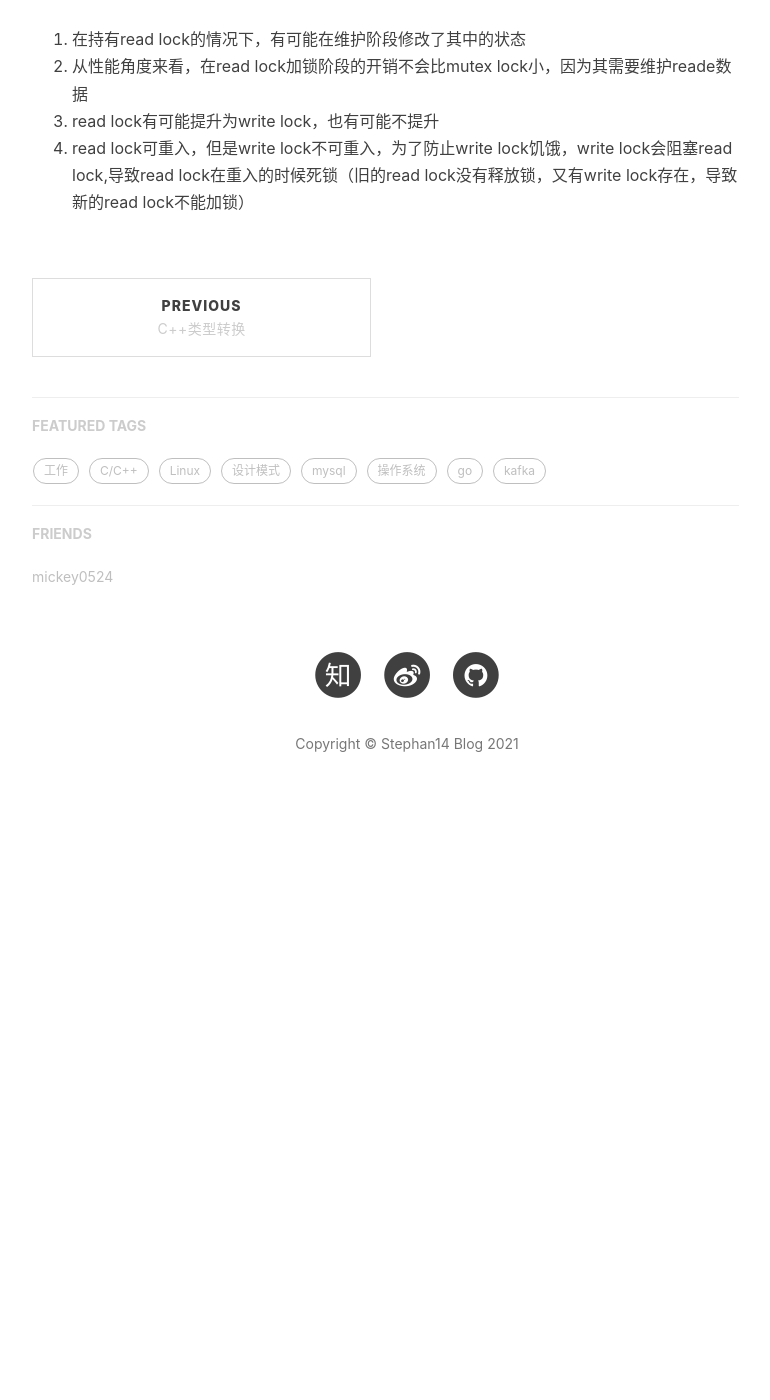
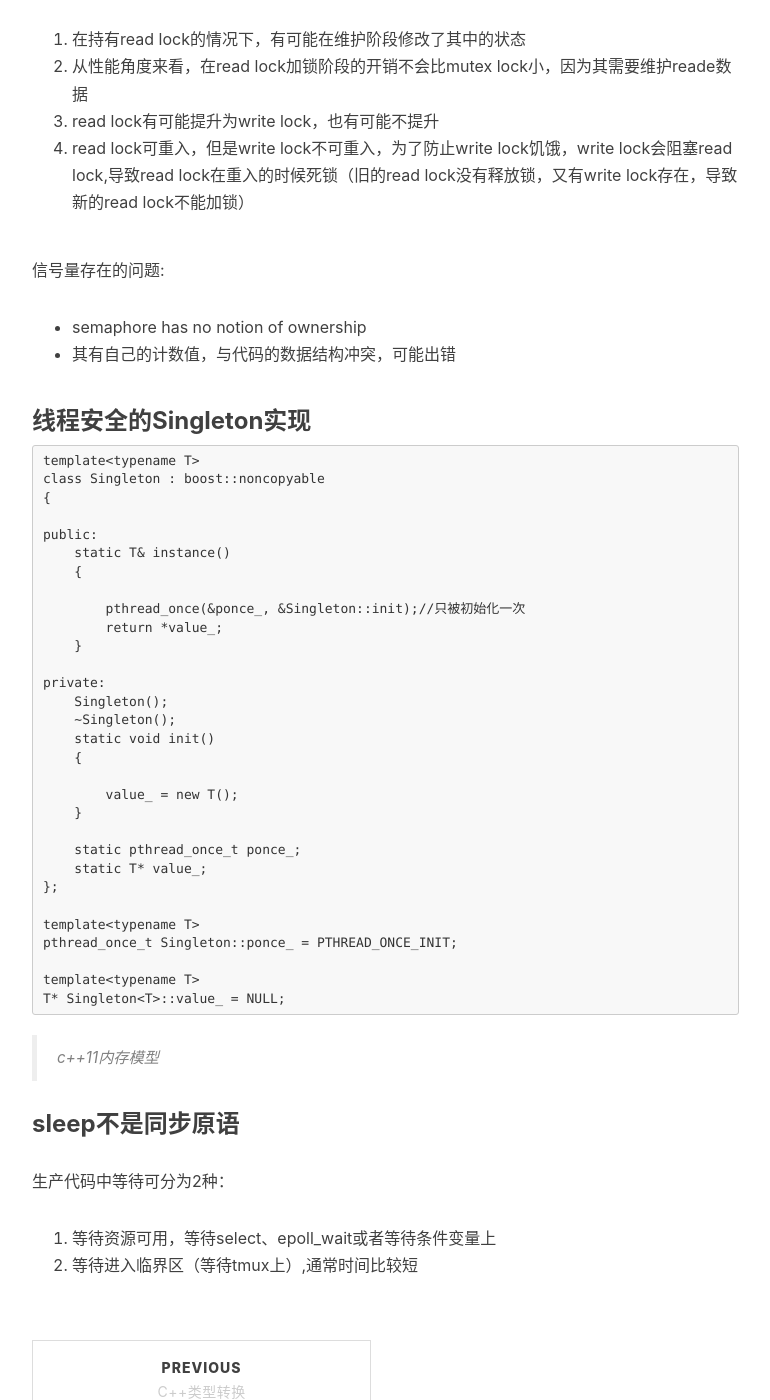
Before and after one commit to Stephan14/Stephan14.github.io, a Jekyll site: the page built from _posts/2021-09-04-linux-multithreaded-server-programming.markdown, in a window 1280 px wide and 1400 px high, scrolled down 3762 px. Shown: the whole window, without its empty margins (233-1003 px from the left). Built offline with Jekyll 4.4.1, drawn with Linux system fonts in a browser that asks for light colours; nearby versions of some CDN libraries; comment, search, counter and statistics services are not loaded; before the commit the page ends 4610 px from its top, so only the background shows below that.

Commit message:
第二章部分补充

````diff
--- a/_posts/2021-09-04-linux-multithreaded-server-programming.markdown
+++ b/_posts/2021-09-04-linux-multithreaded-server-programming.markdown
@@ -95,3 +95,49 @@ shared_ptr作为现成的handle对象，需要避免**循环引用**，通常做
 2. 从性能角度来看，在read lock加锁阶段的开销不会比mutex lock小，因为其需要维护reade数据
 3. read lock有可能提升为write lock，也有可能不提升
 4. read lock可重入，但是write lock不可重入，为了防止write lock饥饿，write lock会阻塞read lock,导致read lock在重入的时候死锁（旧的read lock没有释放锁，又有write lock存在，导致新的read lock不能加锁）
+
+信号量存在的问题:
+- semaphore has no notion of ownership
+- 其有自己的计数值，与代码的数据结构冲突，可能出错
+
+### 线程安全的Singleton实现
+```
+template<typename T>
+class Singleton : boost::noncopyable
+{
+
+public:
+    static T& instance()
+    {
+
+        pthread_once(&ponce_, &Singleton::init);//只被初始化一次
+        return *value_;
+    }
+
+private:
+    Singleton();
+    ~Singleton();
+    static void init()
+    {
+
+        value_ = new T();
+    }
+
+    static pthread_once_t ponce_;
+    static T* value_;
+};
+
+template<typename T>
+pthread_once_t Singleton::ponce_ = PTHREAD_ONCE_INIT;
+
+template<typename T>
+T* Singleton<T>::value_ = NULL;
+```
+
+>c++11内存模型
+
+### sleep不是同步原语
+
+生产代码中等待可分为2种：
+1. 等待资源可用，等待select、epoll_wait或者等待条件变量上
+2. 等待进入临界区（等待tmux上）,通常时间比较短
````
